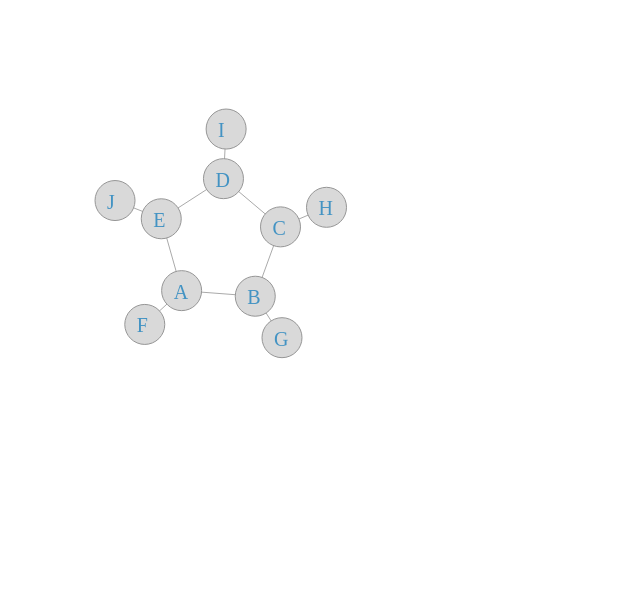
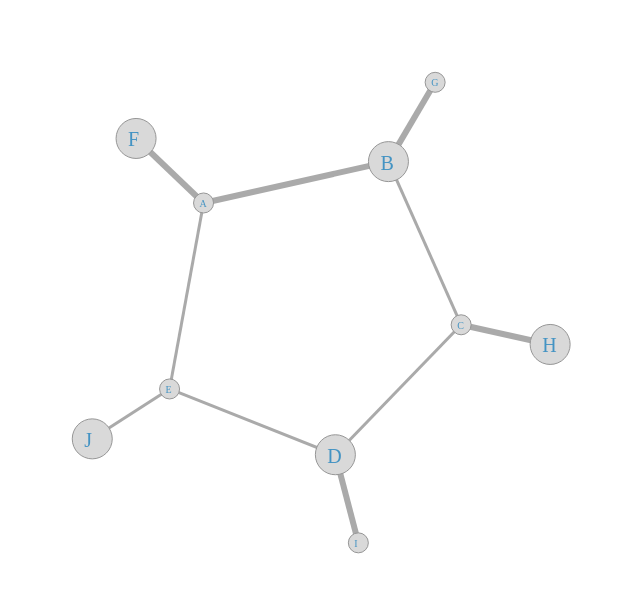
Before and after one commit to ibaghai/a3-software-design, a plain HTML site: page index.html in a window 1280 px wide. Shown: the whole page, without its empty margins (175-815 px from the left). Drawn offline with nearby package versions, Linux system fonts and the light colour scheme.

Commit message:
Done with method creation & testing

```diff
--- a/data/data.json
+++ b/data/data.json
@@ -2,92 +2,106 @@
   "nodes": [
     {
       "id": 1,
-      "name": "A"
+      "name": "A",
+      "r": 1
     },
     {
       "id": 2,
-      "name": "B"
+      "name": "B",
+      "r": 2
     },
     {
       "id": 3,
-      "name": "C"
+      "name": "C",
+      "r": 1
     },
     {
       "id": 4,
-      "name": "D"
+      "name": "D",
+      "r": 2
     },
     {
       "id": 5,
-      "name": "E"
+      "name": "E",
+      "r": 1
     },
     {
       "id": 6,
-      "name": "F"
+      "name": "F",
+      "r": 2
     },
     {
       "id": 7,
-      "name": "G"
+      "name": "G",
+      "r": 1
     },
     {
       "id": 8,
-      "name": "H"
+      "name": "H",
+      "r": 2
     },
     {
       "id": 9,
-      "name": "I"
+      "name": "I",
+      "r": 1
     },
     {
       "id": 10,
-      "name": "J"
+      "name": "J",
+      "r": 2
     }
   ],
   "links": [
 
     {
       "source_id": 1,
-      "target_id": 2
+      "target_id": 2,
+      "weight": 2
     },
     {
       "source_id": 1,
-      "target_id": 5
+      "target_id": 5,
+      "weight": 1
     },
     {
       "source_id": 1,
-      "target_id": 6
-    },
-
-    {
-      "source_id": 2,
-      "target_id": 3
+      "target_id": 6,
+      "weight": 2
     },
     {
       "source_id": 2,
-      "target_id": 7
-    }
-  ,
-
+      "target_id": 3,
+      "weight": 1
+    },
+    {
+      "source_id": 2,
+      "target_id": 7,
+      "weight": 2
+    },
     {
       "source_id": 3,
-      "target_id": 4
+      "target_id": 4,
+      "weight": 1
     },
     {
       "source_id": 8,
-      "target_id": 3
-    }
-  ,
+      "target_id": 3,
+      "weight": 2
+    },
     {
       "source_id": 4,
-      "target_id": 5
-    }
-  ,
-
+      "target_id": 5,
+      "weight": 1
+    },
     {
       "source_id": 4,
-      "target_id": 9
+      "target_id": 9,
+      "weight": 2
     },
     {
       "source_id": 5,
-      "target_id": 10
+      "target_id": 10,
+      "weight": 1
     }
   ]
 }
--- a/index.html
+++ b/index.html
@@ -31,8 +31,7 @@
             .datum(graph)
             .call(myChart);
 
-        myChart.width(660);
-        myChart.height(400);
+        myChart.linkSizeMultiplier(3).nodeAttraction(-15);
         chartWrapper.call(myChart);
     });
 </script>
--- a/js/chart.js
+++ b/js/chart.js
@@ -1,17 +1,24 @@
 function chart() {
     var width = 960,
-        height = 600;
+        height = 600,
+        nodeSize = "r",
+        nodeSizeMultiplier = 10,
+        linkSize = "weight",
+        linkSizeMultiplier = 1.5,
+        linkStrengthMultiplier = 100,
+        nodeAttraction = -4;
 
     function my(selection) {
 
         selection.each(function(data) {
+
             var simulation = d3.forceSimulation()
                 .force("link", d3.forceLink().id(function (d) {
                     return d.id;
                 }))
-                .force("charge", d3.forceManyBody().strength(-400))
-                .force("y", d3.forceY(height / 2))
-                .force("x", d3.forceX(width / 2));
+                .force("linkStrength",  function(d) { return d[linkSize] * linkStrengthMultiplier; } )
+                .force("charge", d3.forceManyBody().strength(nodeAttraction * 100))
+                .force("center", d3.forceCenter(width / 2, height / 2));
 
             var svg = d3.select(this).selectAll("svg").data([data]);
 
@@ -26,18 +33,21 @@ function chart() {
                 d.target = d.target_id;
             });
 
+            console.log(linkSizeMultiplier);
+            console.log(nodeAttraction);
+
             var link = gEnter.append("g")
                 .style("stroke", "#aaa")
                 .selectAll("line")
                 .data(data.links)
-                .enter().append("line");
+                .enter().append("line")
+                    .attr("stroke-width", function(d) { return d[linkSize] * linkSizeMultiplier; });
 
             var node = gEnter.append("g")
                 .attr("class", "nodes")
                 .selectAll("circle")
                 .data(data.nodes)
                 .enter().append("circle")
-                .attr("r", 6)
                 .call(d3.drag()
                     .on("start", dragstarted)
                     .on("drag", dragged)
@@ -53,7 +63,6 @@ function chart() {
                     return d.name;
                 });
 
-
             simulation
                 .nodes(data.nodes)
                 .on("tick", ticked);
@@ -63,24 +72,29 @@ function chart() {
                 .links(data.links);
 
             function ticked() {
+                simulation
+                    .force("charge", d3.forceManyBody().strength(nodeAttraction * 100))
+                    .force("linkStrength",  function(d) { return d[linkSize] * linkStrengthMultiplier; } );
+
                 link
-                    .attr("x1", function(d) { return d.source.x - 20; })
-                    .attr("y1", function(d) { return d.source.y - 20; })
-                    .attr("x2", function(d) { return d.target.x - 20; })
-                    .attr("y2", function(d) { return d.target.y - 20; });
+                    .attr("x1", function(d) { return d.source.x; })
+                    .attr("y1", function(d) { return d.source.y; })
+                    .attr("x2", function(d) { return d.target.x; })
+                    .attr("y2", function(d) { return d.target.y; })
+                    .attr("stroke-width", function(d) { return d[linkSize] * linkSizeMultiplier; });
 
                 node
-                    .attr("r", 20)
+                    .attr("r", function(d) { return d[nodeSize] * nodeSizeMultiplier; })
                     .style("fill", "#d9d9d9")
                     .style("stroke", "#969696")
                     .style("stroke-width", "1px")
-                    .attr("cx", function (d) { return d.x - 20; })
-                    .attr("cy", function(d) { return d.y - 20; });
+                    .attr("transform", function(d) { return "translate(" + d.x + "," + d.y + ")"; });
 
                 label
-                    .attr("x", function(d) { return d.x - 28; })
-                    .attr("y", function(d) { return d.y - 12; })
-                    .style("font-size", "20px").style("fill", "#4393c3");
+                    .attr("x", function(d) { return d.x - (((nodeSizeMultiplier / 2) - (nodeSizeMultiplier / 10)) * d[nodeSize]); })
+                    .attr("y", function(d) { return d.y + (((nodeSizeMultiplier / 2) - (nodeSizeMultiplier / 10)) * d[nodeSize]); })
+                    .style("font-size", function(d) { return d[nodeSize] * nodeSizeMultiplier + "px"; })
+                    .style("fill", "#4393c3");
             }
 
             function dragstarted(d) {
@@ -102,15 +116,39 @@ function chart() {
         });
     }
 
-    my.width = function(value) {
-        if (!arguments.length) return width;
-        width = value;
+    my.nodeSize = function(value) {
+        if (!arguments.length) return nodeSize;
+        nodeSize = value;
         return my;
     };
 
-    my.height = function(value) {
-        if (!arguments.length) return height;
-        height = value;
+    my.nodeSizeMultiplier = function(value) {
+        if (!arguments.length) return nodeSizeMultiplier;
+        nodeSizeMultiplier = value;
+        return my;
+    };
+
+    my.linkSize = function(value) {
+        if (!arguments.length) return linkSize;
+        linkSize = value;
+        return my;
+    };
+
+    my.linkSizeMultiplier = function(value) {
+        if (!arguments.length) return linkSizeMultiplier;
+        linkSizeMultiplier = value;
+        return my;
+    };
+
+    my.linkStrengthMultiplier = function(value) {
+        if (!arguments.length) return linkStrengthMultiplier;
+        linkStrengthMultiplier = value;
+        return my;
+    };
+
+    my.nodeAttraction = function(value) {
+        if (!arguments.length) return nodeAttraction;
+        nodeAttraction = value;
         return my;
     };
 
```
